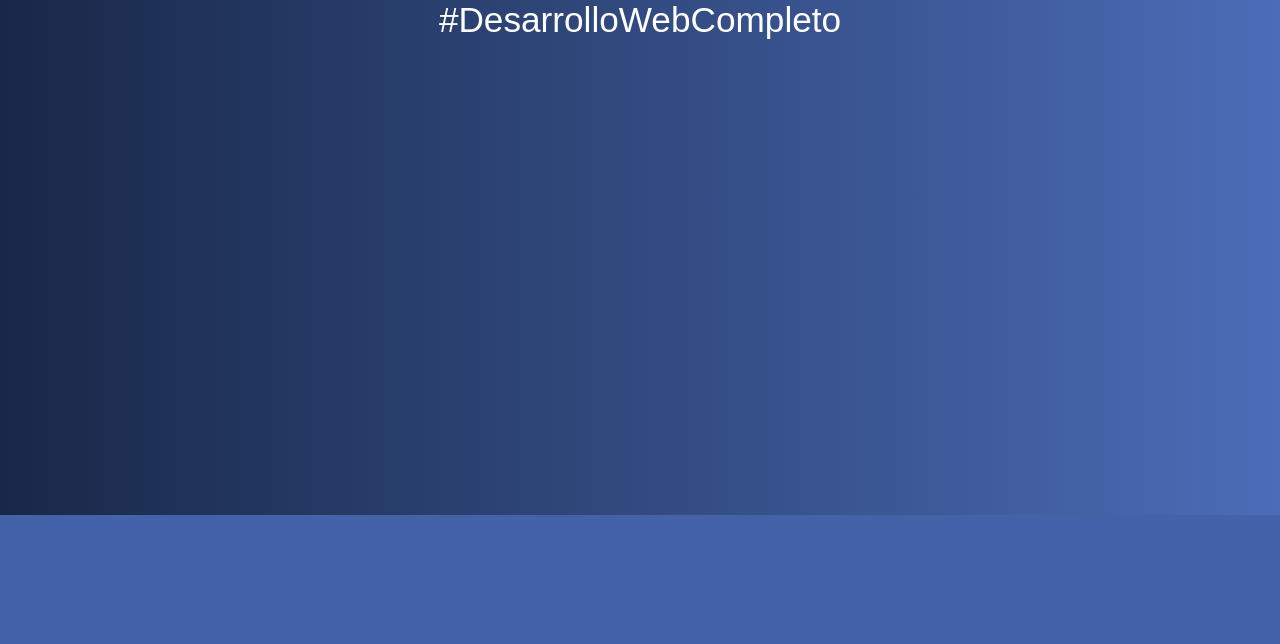
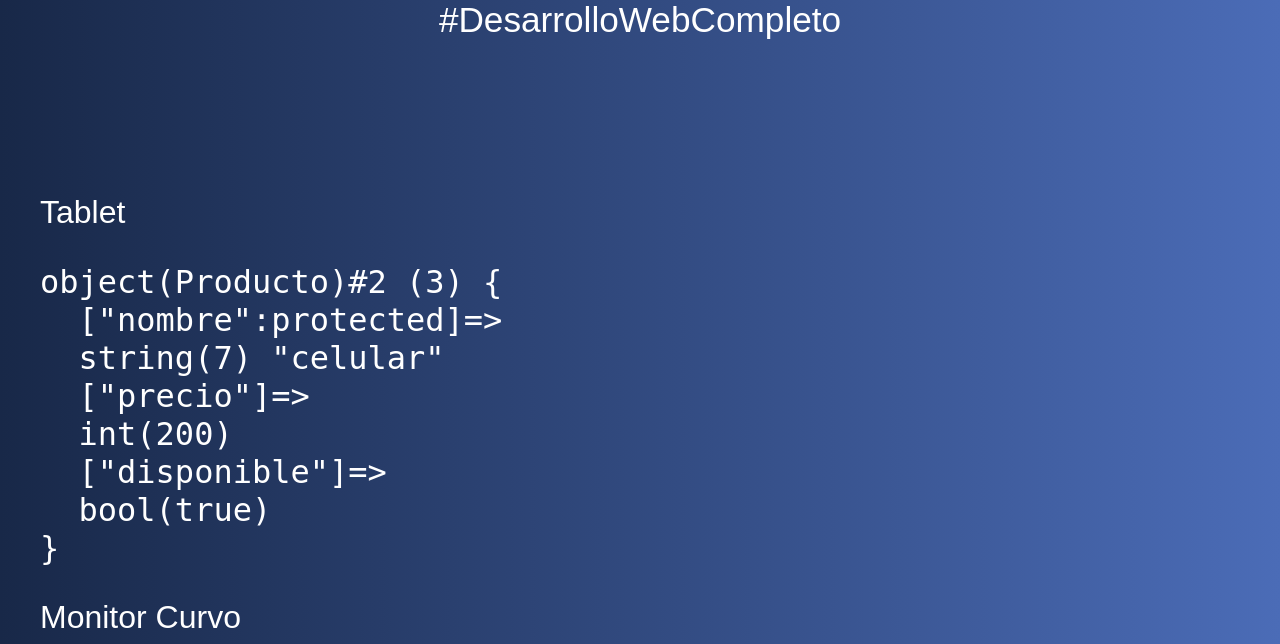
Before and after one commit to Jeffers199817/PROGRAMACION-ORIENTADA-A-OBJETOS, a PHP site: page /02.php in a window 1280 px wide. Shown: the part 285-929 px from the top of the page. Before the commit the page ends 800 px from the top, so only its background shows below. Run offline with PHP 8.4, Linux system fonts and the light colour scheme.

Commit message:
Final de metodos atributos getters and setters

```diff
--- a/02.php
+++ b/02.php
@@ -1,4 +1,56 @@
-<?php include 'includes/header.php';
+<?php
+declare(strict_types= 1);
+
+include 'includes/header.php';
 
 
+//Definir una clase
+//ENCAPSULAMIENTO
+class Producto
+{
+    //Public - se puede acceder ymodificar en cualquier lugar(clase y objeto)
+    //protected -se puede accede y modificar unicamente de en la clase
+    //private solo mienbros de la misma clase pueden acceder a el
+
+    public function __construct(protected string $nombre,public int $precio,public bool $disponible)
+    {
+
+    }
+
+    public function mostrarProducto():void{
+        echo "El producto es: ".$this->nombre." y su precio es de: ".$this->precio;
+    }
+
+    public function getNombre():string {
+        return $this->nombre;
+    }
+
+    public function setNombre(string $nombre){
+        $this->nombre= $nombre;
+    }
+}
+
+//Crear una instancia de Producto que es un objeto de la clase Producot
+$producto = new Producto('Tablet',200,true);
+//$producto->mostrarProducto();
+
+
+echo $producto ->getNombre();
+
+echo $producto ->setNombre('celular');
+
+
+echo "<pre>";
+var_dump($producto);
+echo "</pre>";
+
+
+
+$producto2 = new Producto('Monitor Curvo',340,true);
+echo "  ";
+echo $producto2 ->getNombre();
+/* echo "<pre>";
+var_dump($producto2);
+echo "</pre>"; */
+
 include 'includes/footer.php';
```
Also changed, not shown: 01.php (+48 -1 lines).
